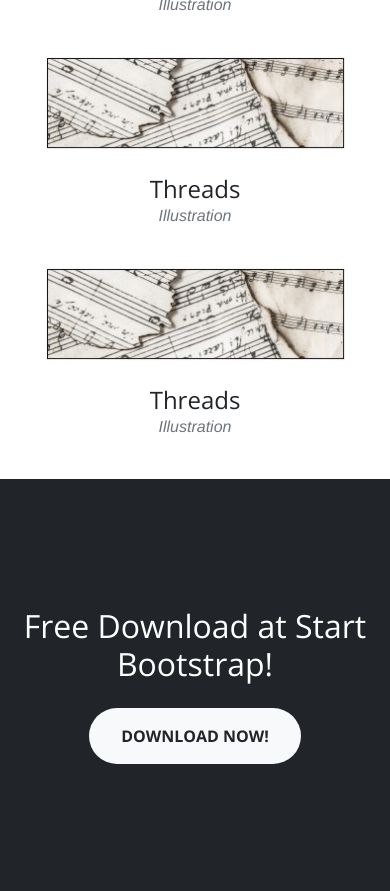
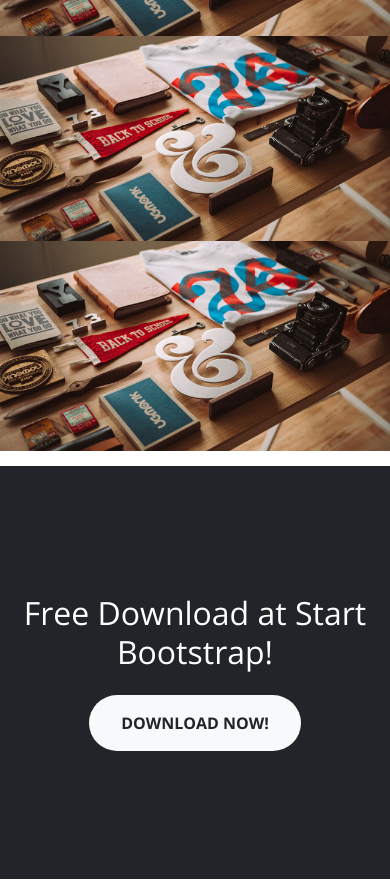
Before and after one commit to ducquang07/ProjectWeb, a PHP site: page / in a window 390 px wide. Shown: the part 865-1756 px from the top of the page. Run offline with PHP 8.4, Linux system fonts and the light colour scheme; some web fonts are replaced.

Commit message:
update lại thể loại

```diff
--- a/css/creative.css
+++ b/css/creative.css
@@ -217,14 +217,14 @@
   max-width: 400px;
 }
 
-.portfolio-box {
+.idtheloai-box {
   position: relative;
   display: block;
   max-width: 650px;
   margin: 0 auto;
 }
 
-.portfolio-box .portfolio-box-caption {
+.idtheloai-box .idtheloai-box-caption {
   position: absolute;
   bottom: 0;
   display: block;
@@ -239,7 +239,7 @@
   transition: all 0.2s;
 }
 
-.portfolio-box .portfolio-box-caption .portfolio-box-caption-content {
+.idtheloai-box .idtheloai-box-caption .idtheloai-box-caption-content {
   position: absolute;
   top: 50%;
   width: 100%;
@@ -247,35 +247,35 @@
   text-align: center;
 }
 
-.portfolio-box .portfolio-box-caption .portfolio-box-caption-content .project-category,
-.portfolio-box .portfolio-box-caption .portfolio-box-caption-content .project-name {
+.idtheloai-box .idtheloai-box-caption .idtheloai-box-caption-content .project-category,
+.idtheloai-box .idtheloai-box-caption .idtheloai-box-caption-content .project-name {
   padding: 0 15px;
   font-family: 'Open Sans', 'Helvetica Neue', Arial, sans-serif;
 }
 
-.portfolio-box .portfolio-box-caption .portfolio-box-caption-content .project-category {
+.idtheloai-box .idtheloai-box-caption .idtheloai-box-caption-content .project-category {
   font-size: 14px;
   font-weight: 600;
   text-transform: uppercase;
 }
 
-.portfolio-box .portfolio-box-caption .portfolio-box-caption-content .project-name {
+.idtheloai-box .idtheloai-box-caption .idtheloai-box-caption-content .project-name {
   font-size: 18px;
 }
 
-.portfolio-box:hover .portfolio-box-caption {
+.idtheloai-box:hover .idtheloai-box-caption {
   opacity: 1;
 }
 
-.portfolio-box:focus {
+.idtheloai-box:focus {
   outline: none;
 }
 
 @media (min-width: 768px) {
-  .portfolio-box .portfolio-box-caption .portfolio-box-caption-content .project-category {
+  .idtheloai-box .idtheloai-box-caption .idtheloai-box-caption-content .project-category {
     font-size: 16px;
   }
-  .portfolio-box .portfolio-box-caption .portfolio-box-caption-content .project-name {
+  .idtheloai-box .idtheloai-box-caption .idtheloai-box-caption-content .project-name {
     font-size: 22px;
   }
 }
@@ -426,8 +426,21 @@
 ==============================*/
 #idtheloai{
   padding: 0px 0px;
-  background-color: white; /* màu trắng để che video phái trên bị tràn :v */
-  /* margin: 10px; */
+  background-color: white;
+}
+
+#idtheloai h4{
+  margin-top: 10px;
+}
+
+#idtheloai .theloai-item {
+  right: 0;
+  margin: -20px 0 15px;
+}
+/* #idtheloai{
+  padding: 0px 0px;
+  background-color: white; màu trắng để che video phái trên bị tràn :v
+  margin: 10px;
 }
 
 #idtheloai h4{
@@ -502,4 +515,4 @@
 }
 #idtheloai * {
   z-index: 2;
-}
+} */
--- a/index.html
+++ b/index.html
@@ -146,7 +146,7 @@
     </div>
   </section> -->
 
-<!--     <section class="bg-primary" id="about">
+    <!-- <section class="bg-primary" id="about">
       <div class="container">
         <div class="row">
           <div class="col-lg-8 mx-auto text-center">
@@ -157,9 +157,9 @@
           </div>
         </div>
       </div>
-    </section>
+    </section> -->
 
-    <section id="services">
+    <!-- <section id="services">
       <div class="container">
         <div class="row">
           <div class="col-lg-12 text-center">
@@ -200,16 +200,25 @@
           </div>
         </div>
       </div>
-    </section>
+    </section> -->
 
-    <section class="p-0" id="portfolio">
-      <div class="container-fluid p-0">
+    <section class="p-0" id="idtheloai">
+      <div class="container p-0">
+        <div class="container" >
+          <div class="row align-items-center">
+            <div class="col-sm-12">
+              <h4>Thể Loại:</h4>
+              <br>
+            </div>
+          </div>
+        </div>
         <div class="row no-gutters popup-gallery">
-          <div class="col-lg-4 col-sm-6">
-            <a class="portfolio-box" href="img/portfolio/fullsize/1.jpg">
+
+          <div class="col-lg-4 col-sm-6 theloai-item"">
+            <a class="idtheloai-box" href="img/portfolio/fullsize/1.jpg">
               <img class="img-fluid" src="img/portfolio/thumbnails/1.jpg" alt="">
-              <div class="portfolio-box-caption">
-                <div class="portfolio-box-caption-content">
+              <div class="idtheloai-box-caption">
+                <div class="idtheloai-box-caption-content">
                   <div class="project-category text-faded">
                     Category
                   </div>
@@ -220,11 +229,12 @@
               </div>
             </a>
           </div>
-          <div class="col-lg-4 col-sm-6">
-            <a class="portfolio-box" href="img/portfolio/fullsize/2.jpg">
-              <img class="img-fluid" src="img/portfolio/thumbnails/2.jpg" alt="">
-              <div class="portfolio-box-caption">
-                <div class="portfolio-box-caption-content">
+
+          <div class="col-lg-4 col-sm-6 theloai-item"">
+            <a class="idtheloai-box" href="img/portfolio/fullsize/1.jpg">
+              <img class="img-fluid" src="img/portfolio/thumbnails/1.jpg" alt="">
+              <div class="idtheloai-box-caption">
+                <div class="idtheloai-box-caption-content">
                   <div class="project-category text-faded">
                     Category
                   </div>
@@ -235,13 +245,15 @@
               </div>
             </a>
           </div>
-          <div class="col-lg-4 col-sm-6">
-            <a class="portfolio-box" href="img/portfolio/fullsize/3.jpg">
-              <img class="img-fluid" src="img/portfolio/thumbnails/3.jpg" alt="">
-              <div class="portfolio-box-caption">
-                <div class="portfolio-box-caption-content">
-                  <div class="project-category text-faded">
-                    Category
+
+          <div class="col-lg-4 col-sm-6 theloai-item"">
+            <a class="idtheloai-box" href="img/portfolio/fullsize/1.jpg">
+              <img class="img-fluid" src="img/portfolio/thumbnails/1.jpg" alt="">
+              <div class="idtheloai-box-caption">
+                <div class="idtheloai-box-caption-content">
+                  <!-- <i class="fa fa-play fa-3x"></i> -->
+                  <div class="project-category text-faded fa fa-play fa-3x">
+                    <!-- Category -->
                   </div>
                   <div class="project-name">
                     Project Name
@@ -250,58 +262,14 @@
               </div>
             </a>
           </div>
-          <div class="col-lg-4 col-sm-6">
-            <a class="portfolio-box" href="img/portfolio/fullsize/4.jpg">
-              <img class="img-fluid" src="img/portfolio/thumbnails/4.jpg" alt="">
-              <div class="portfolio-box-caption">
-                <div class="portfolio-box-caption-content">
-                  <div class="project-category text-faded">
-                    Category
-                  </div>
-                  <div class="project-name">
-                    Project Name
-                  </div>
-                </div>
-              </div>
-            </a>
-          </div>
-          <div class="col-lg-4 col-sm-6">
-            <a class="portfolio-box" href="img/portfolio/fullsize/5.jpg">
-              <img class="img-fluid" src="img/portfolio/thumbnails/5.jpg" alt="">
-              <div class="portfolio-box-caption">
-                <div class="portfolio-box-caption-content">
-                  <div class="project-category text-faded">
-                    Category
-                  </div>
-                  <div class="project-name">
-                    Project Name
-                  </div>
-                </div>
-              </div>
-            </a>
-          </div>
-          <div class="col-lg-4 col-sm-6">
-            <a class="portfolio-box" href="img/portfolio/fullsize/6.jpg">
-              <img class="img-fluid" src="img/portfolio/thumbnails/6.jpg" alt="">
-              <div class="portfolio-box-caption">
-                <div class="portfolio-box-caption-content">
-                  <div class="project-category text-faded">
-                    Category
-                  </div>
-                  <div class="project-name">
-                    Project Name
-                  </div>
-                </div>
-              </div>
-            </a>
-          </div>
+
         </div>
       </div>
-    </section> -->
+    </section>
 
   <!-- Bắt đàu thể loại
     ==========================================-->
-    <section id="idtheloai">
+    <!-- <section id="idtheloai">
       <div class="container" >
         <div class="row align-items-center">
           <div class="col-sm-12">
@@ -358,7 +326,7 @@
         </div>
       </div>
 
-    </section>
+    </section> -->
 
     <!-- Kết thúc thể loại -->
 
```
